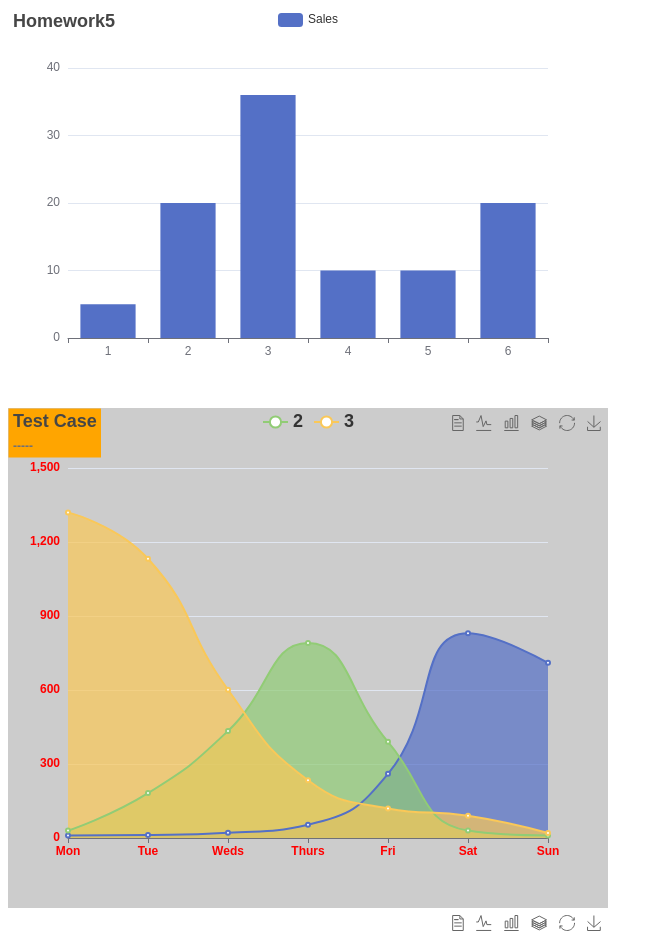
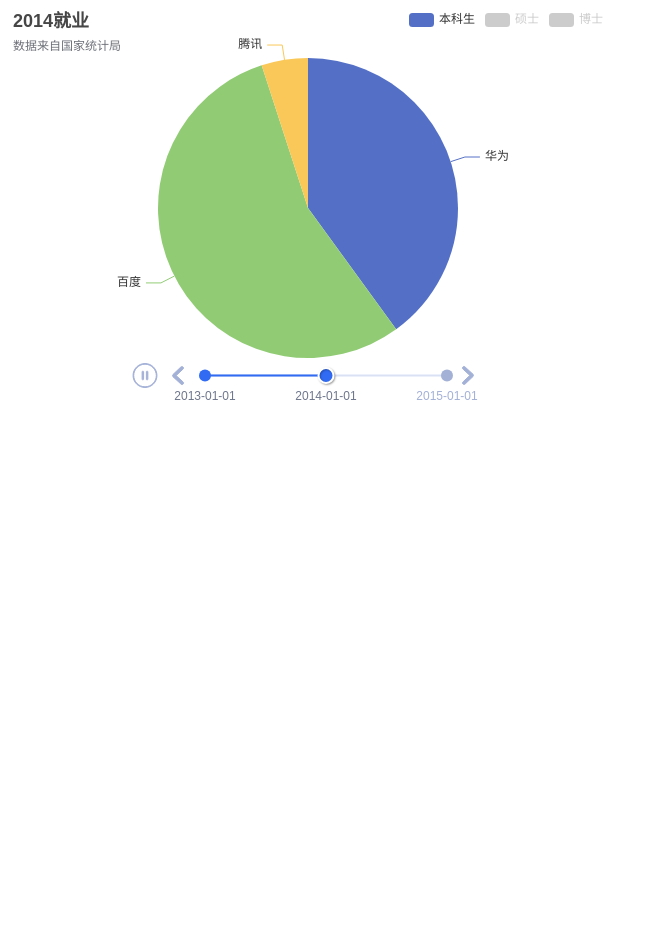
Before and after one commit to roycncn/homework5, a plain HTML site: page index.html in a window 1280 px wide. Shown: the top 952 px of the page, without its empty margins (0-663 px from the left). Drawn offline with nearby package versions, Linux system fonts and the light colour scheme.

Commit message:
pie timelines

```diff
--- a/index.html
+++ b/index.html
@@ -20,178 +20,121 @@
 <script type="text/javascript">
 
     var myChart = echarts.init(document.getElementById('main'));
-    var myChart2 = echarts.init(document.getElementById('main2'));
-    var myChart3 = echarts.init(document.getElementById('main3'));
 
-    var option = {
+option = {
+			baseOption: {
+				timeline: {
+					// y: 0,
+					axisType: 'category',
+					// realtime: false,
+					// loop: false,
+					autoPlay: true,
+					// currentIndex: 2,
+					playInterval: 3000,
+					// controlStyle: {
+					//     position: 'left'
+					// },
+					data: ['2013-01-01','2014-01-01','2015-01-01']
+				},
 				title: {
-            text: 'Homework5'
+					subtext: '数据来自国家统计局',
+					subtextStyle:{
+						align:'center'
+					}
 				},
 				tooltip: {},
 				legend: {
-            data:['Sales']
-        },
-        xAxis: {
-            data: ["1","2","3","4","5","6"]
-        },
-        yAxis: {},
-        series: [{
-            name: 'Sales',
-            type: 'bar',
-            data: [5, 20, 36, 10, 10, 20]
-        }]
-    };
-    var option2 = {
-        backgroundColor:'#ccc',
-//        calculable              :'true',
-        textStyle:{
-            fontSize: 18,
-            fontWeight: 'bolder',
-            color: 'red'
-        },
-        title : {
-//            show:'false',
-            text: 'Test Case',
-            link:'http://www.google.com',
-
-            subtext: '-----',
-            sublink:'http://www.baidu.com'    ,
-            subtarget:'self' ,
-            x:'left',
-            y:'top'             ,
-            backgroundColor:'orange',
-            borderColor:'blue',
-            borderWidth:'3px',
-
-
-        },
-        tooltip : {
-            trigger: 'axis'
-        },
-        legend: {
-            data:['2','3','4']
-        },
-        toolbox: {
-            show : true,
-//            orient:'horizontal',
-            feature : {
-                mark : {show: true},
-                dataView : {show: true, readOnly: false},
-                magicType : {show: true, type: ['line', 'bar', 'stack', 'tiled']},
-                restore : {show: true},
-                saveAsImage : {show: true,type:'jpg'}
-            }
+					x: 'right',
+					data: ['本科生', '硕士', '博士'],
+					selectedMode: 'single'
 				},
 				calculable : true,
-        xAxis : [
-            {
-                type : 'category',
-                boundaryGap : false,
-                data : ['Mon','Tue','Weds','Thurs','Fri','Sat','Sun']
-            }
-        ],
-        yAxis : [
-            {
-                type : 'value'
-            }
-        ],
-        series : [
-            {
-                name:'1',
-                type:'line',
-                smooth:true,
-                itemStyle: {normal: {areaStyle: {type: 'default'}}},
-                data:[10, 12, 21, 54, 260, 830, 710]
+				series: [{
+						name: '本科生',
+						type: 'pie',
+						center: ['50%', '50%']
+						//radius: '28%'
 					},
 					{
-                name:'2',
-                type:'line',
-                smooth:true,
-                itemStyle: {normal: {areaStyle: {type: 'default'}}},
-                data:[30, 182, 434, 791, 390, 30, 10]
+						name: '硕士',
+						type: 'pie',
+						center: ['50%', '50%']
+						//radius: '28%'
 					},
 					{
-                name:'3',
-                type:'line',
-                smooth:true,
-                itemStyle: {normal: {areaStyle: {type: 'default'}}},
-                data:[1320, 1132, 601, 234, 120, 90, 20]
+						name: '博士',
+						type: 'pie',
+						center: ['50%', '50%']
+						//radius: '28%'
 					}
 				]
-    };
-     var option3 = {
-         tooltip : {
-             trigger: 'axis'
 			},
-         legend: {
-             x:'center',
-             y:'bottom',
-             data:['1','2','3','ֱ4','5']
-         },
-         toolbox: {
-             show : true,
-             feature : {
-                 mark : {show: true},
-                 dataView : {show: true, readOnly: false},
-                 magicType : {show: true, type: ['line', 'bar', 'stack', 'tiled']},
-                 restore : {show: true},
-                 saveAsImage : {show: true}
-             }
-         },
-         calculable : true,
-         xAxis : [
+            options: [
 				{
-                 type : 'category',
-                 boundaryGap : false,
-                 data : ['1','2','3','4','5','6','7']
-             }
-         ],
-         yAxis : [
-             {
-                 type : 'value'
-             }
-         ],
-         series : [
-             {
-                 name:'1',
-                 type:'line',
-                 stack: '1',
-                 itemStyle: {normal: {areaStyle: {type: 'default'}}},
-                 data:[120, 132, 101, 134, 90, 230, 210]
+					title: {text: '2013就业'},
+					series: [
+
+						{name: '硕士',data: [
+							{name: '华为', value: 50},
+							{name: '百度', value: 10},
+							{name: '腾讯', value: 40}
+						]},
+						{name: '本科生',data: [
+							{name: '华为', value: 40},
+							{name: '百度', value: 30},
+							{name: '腾讯', value: 30}
+						]},
+						{name: '博士',data: [
+							{name: '华为', value: 20},
+							{name: '百度', value: 30},
+							{name: '腾讯', value: 50}
+						]}
+					]
 				},
 				{
-                 name:'2',
-                 type:'line',
-                 stack: '2',
-                 itemStyle: {normal: {areaStyle: {type: 'default'}}},
-                 data:[220, 182, 191, 234, 290, 330, 310]
+					title : {text: '2014就业'},
+					series : [
+						{name: '硕士',data: [
+							{name: '华为', value: 50},
+							{name: '百度', value: 30},
+							{name: '腾讯', value: 20}
+						]},
+						{name: '本科生',data: [
+							{name: '华为', value: 40},
+							{name: '百度', value: 55},
+							{name: '腾讯', value: 5}
+						]},
+						{name: '博士',data: [
+							{name: '华为', value: 30},
+							{name: '百度', value: 20},
+							{name: '腾讯', value: 50}
+						]}
+					]
 				},
 				{
-                 name:'3',
-                 type:'line',
-                 stack: '3',
-                 itemStyle: {normal: {areaStyle: {type: 'default'}}},
-                 data:[150, 232, 201, 154, 190, 330, 410]
-             },
-             {
-                 name:'4',
-                 type:'line',
-                 stack: '4',
-                 itemStyle: {normal: {areaStyle: {type: 'default'}}},
-                 data:[320, 332, 301, 334, 390, 330, 320]
-             },
-             {
-                 name:'5',
-                 type:'line',
-                 stack: '5',
-                 itemStyle: {normal: {areaStyle: {type: 'default'}}},
-                 data:[820, 932, 901, 934, 1290, 1330, 1320]
+					title : {text: '2015就业'},
+					series : [
+						{name: '硕士',data: [
+							{name: '华为', value: 40},
+							{name: '百度', value: 20},
+							{name: '腾讯', value: 40}
+						]},
+						{name: '本科生',data: [
+							{name: '华为', value: 40},
+							{name: '百度', value: 40},
+							{name: '腾讯', value: 20}
+						]},
+						{name: '博士',data: [
+							{name: '华为', value: 10},
+							{name: '百度', value: 40},
+							{name: '腾讯', value: 50}
+						]}
+					]
 				}
 			]
         };
 
+
     myChart.setOption(option);
-    myChart2.setOption(option2);
-    myChart3.setOption(option3);
 </script>
 </html>
```
Lines whose indentation alone changed are shown as unchanged.
